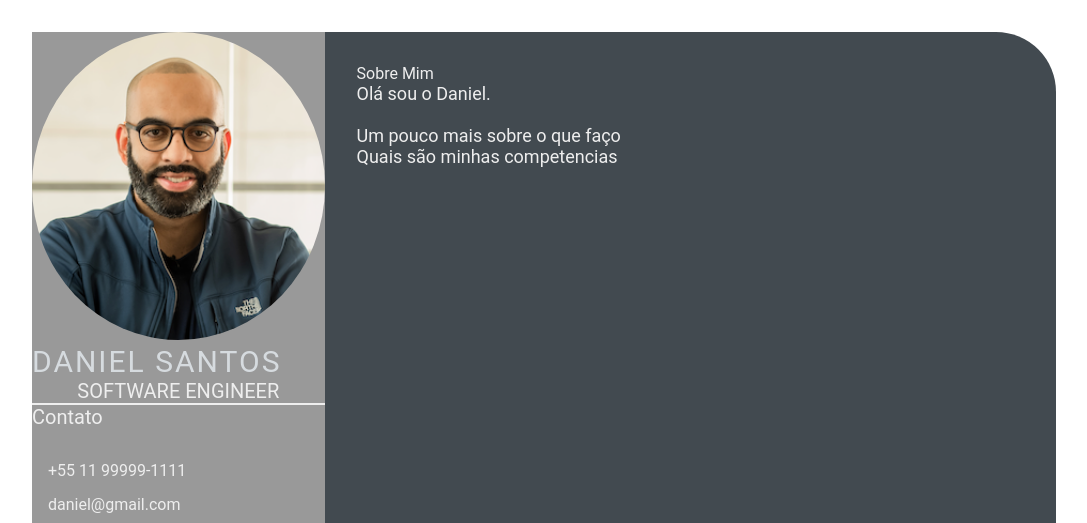
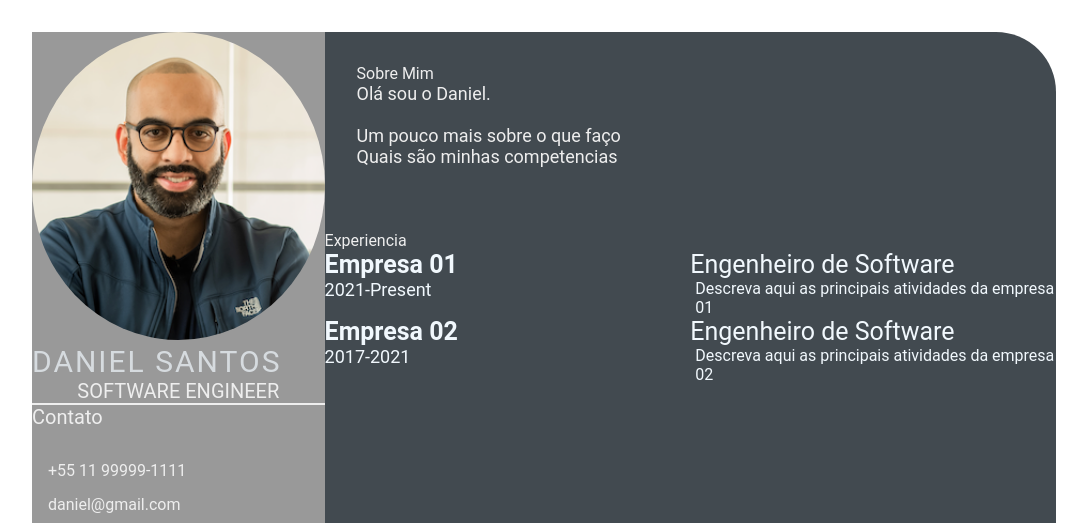
Before and after one commit to AlvaroLeandroRibeiro/devweekgit.github.io, a plain HTML site: page index.html in a window 1280 px wide. Shown: the top 523 px of the page, without its empty margins (96-1183 px from the left). Drawn offline with Linux system fonts and the light colour scheme.

Commit message:
feature: criação layout de experiencias (#3)

```diff
--- a/index.html
+++ b/index.html
@@ -46,7 +46,31 @@
                     </section>
 
                 </div>
+                <section class="experience gap">
+                    <div class="right-title">Experiencia</div>
+                    <div class="experience-contents">
+                        <div class="exp-left">
+                            <p class="exp-company-name">Empresa 01</p>
+                            <p class="exp-time-period">2021-Present</p>
+                        </div>
+                        <div class="exp-right">
+                            <p class="exp-position">Engenheiro de Software</p>
+                            <p class="exp-desc">Descreva aqui as principais atividades da empresa 01</p>
+                        </div>
 
+                        <div class="exp-left">
+                            <p class="exp-company-name">Empresa 02</p>
+                            <p class="exp-time-period">2017-2021</p>
+                        </div>
+                        <div class="exp-right">
+                            <p class="exp-position">Engenheiro de Software</p>
+                            <p class="exp-desc">Descreva aqui as principais atividades da empresa 02</p>
+                        </div>
+
+                    </div>
+
+
+                </section>
             </section>
 
     </main>
--- a/style.css
+++ b/style.css
@@ -101,3 +101,38 @@
     font-size: 18px;
     color: #eeeeee;
 }
+
+.experience-contents,
+.education-contents,
+.awards-contents {
+    display: grid;
+    grid-template-columns: repeat(2, 1fr);
+    padding-bottom: 2rem;
+    color: #F1F8FD;
+}
+
+.exp-company-name,
+.education-school-name,
+.awards-company-name {
+    font-size: 25px;
+    font-weight: bold;
+}
+
+.exp-time-period,
+.educationp-time-period,
+.awards-time-period {
+    font-size: 18px;
+}
+
+.exp-position,
+.education-subject,
+.awards-name {
+    font-size: 25px;
+}
+
+.exp-desc,
+.education-desc,
+.awards-desc {
+    font-size: 16px;
+    padding-left: 5px;
+}
```
